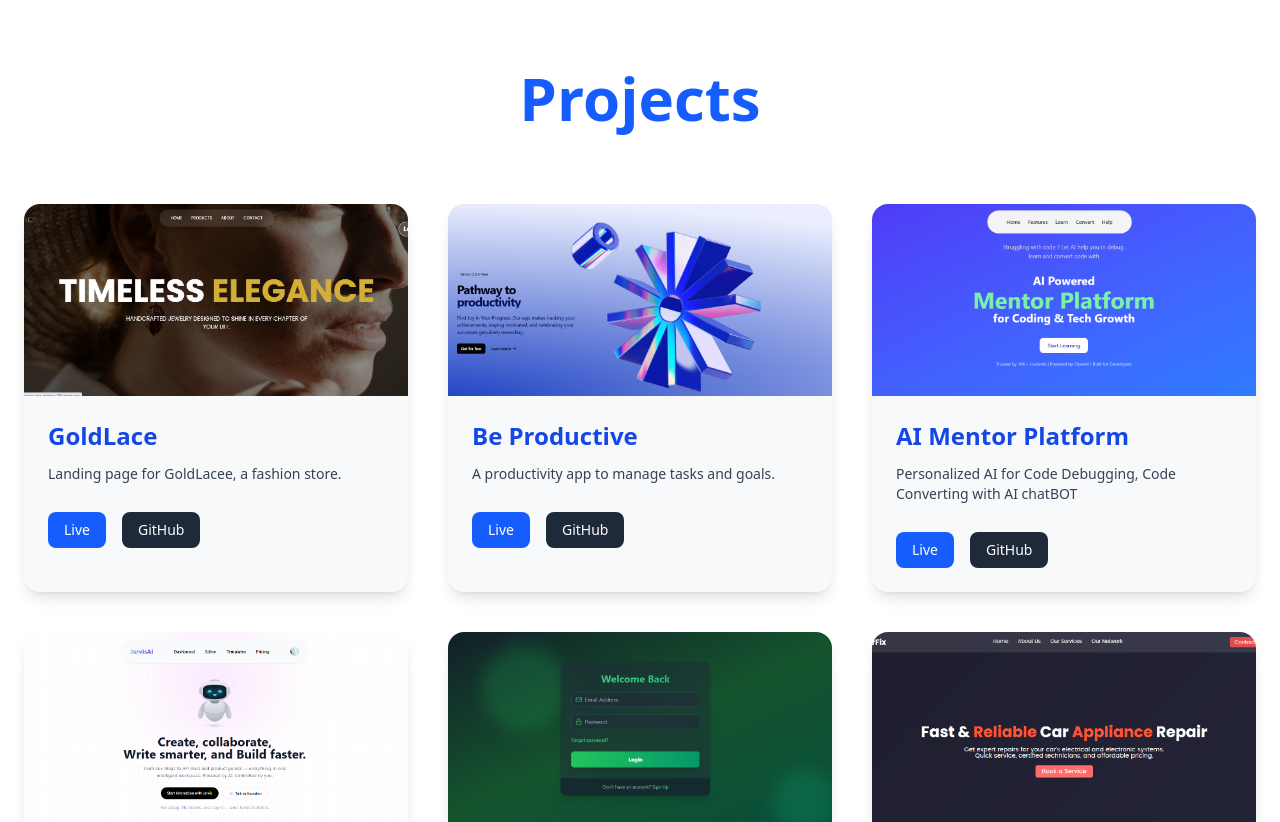
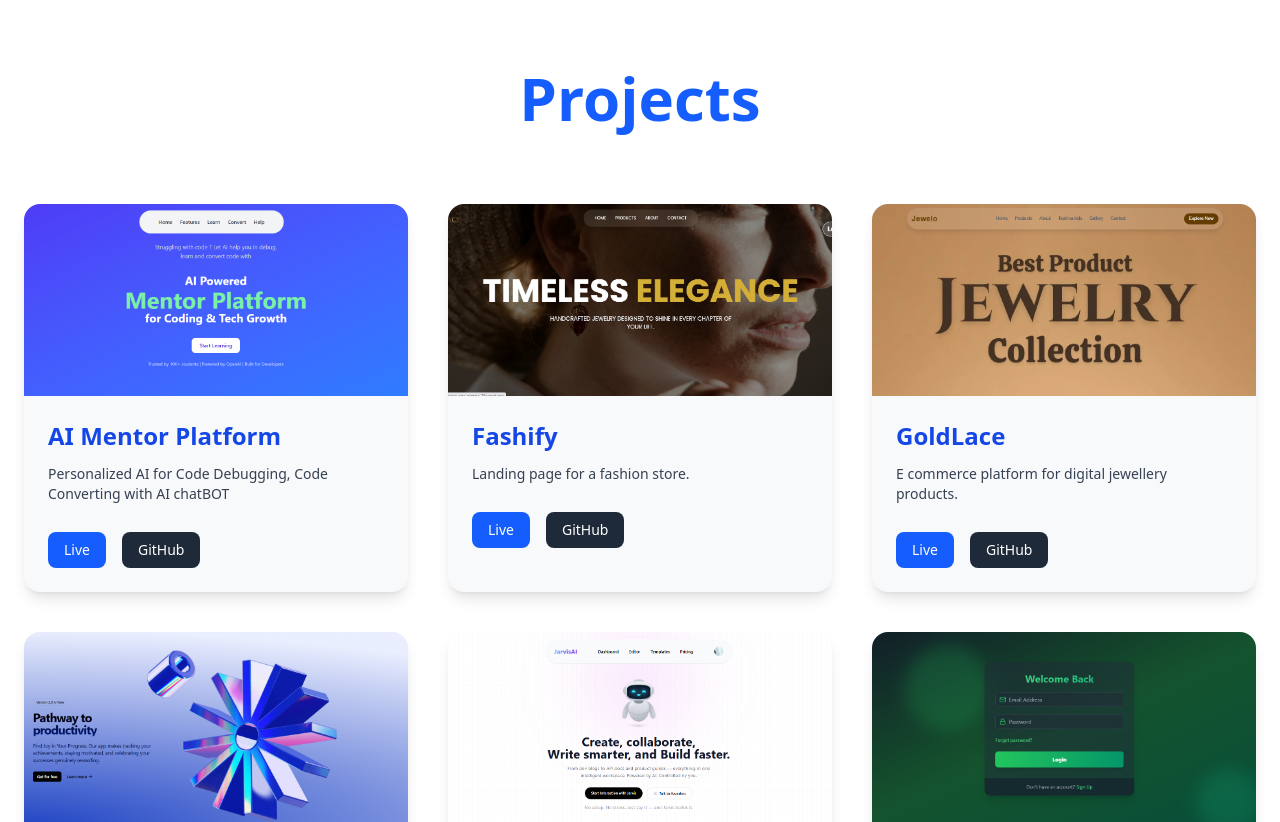
Before and after one commit to sandeep-senn/sandeep.portfolio, a Next.js app: page /projects in a window 1280 px wide. Shown: the top 822 px of the page. Built offline with nearby package versions, Linux system fonts and the light colour scheme.

Commit message:
new skills added

```diff
--- a/src/app/projects/page.tsx
+++ b/src/app/projects/page.tsx
@@ -2,11 +2,25 @@
 
 const projects = [
   {
+    title: "AI Mentor Platform",
+    description: "Personalized AI for Code Debugging, Code Converting with AI chatBOT",
+    image: "/Mentor.png",
+    link: "https://github.com/sandeep-senn/AI-Powered-Mentor-Platform",
+    live: "https://ai-powered-mentor-platform-bven.vercel.app/",
+  },
+  {
+    title: "Fashify",
+    description: "Landing page for a fashion store.",
+    image: "/gold.png",
+    link: "https://github.com/sandeep-senn/Fashify",
+    live: "https://e-commerce-sandeep-sen.vercel.app/",
+  },
+  {
     title: "GoldLace",
-    description: "Landing page for GoldLacee, a fashion store.",
-    image: "/gold.png",
-    link: "https://github.com/sandeep-senn/E---Commerce",
-    live: "https://e-commerce-one-gamma-79.vercel.app/",
+    description: "E commerce platform for digital jewellery products.",
+    image: "/GoldLace.png",
+    link: "https://github.com/sandeep-senn/GoldLace",
+    live: "https://gold-lace.vercel.app/",
   },
   {
     title: "Be Productive",
@@ -14,13 +28,6 @@ const projects = [
     image: "/prod.png",
     link: "https://github.com/sandeep-senn/Be-Productive",
     live: "https://be-productive-one.vercel.app/",
-  },
-  {
-    title: "AI Mentor Platform",
-    description: "Personalized AI for Code Debugging, Code Converting with AI chatBOT",
-    image: "/Mentor.png",
-    link: "https://github.com/sandeep-senn/AI-Powered-Mentor-Platform",
-    live: "https://ai-powered-mentor-platform-bven.vercel.app/",
   },
   {
     title: "Jarvis AI",
--- a/src/app/skills/page.tsx
+++ b/src/app/skills/page.tsx
@@ -16,6 +16,11 @@ import {
   SiNextdotjs,
   SiExpress,
   SiMysql,
+  SiTypescript,
+  SiVite,
+  SiPinterest,
+  SiRedux,
+  SiClerk
 } from "react-icons/si";
 
 const skills = [
@@ -23,17 +28,22 @@ const skills = [
   { icon: SiCss3, name: "CSS", color: "#264de4" },
   { icon: SiJavascript, name: "JavaScript", color: "#f0db4f" },
   { icon: SiReact, name: "React", color: "#61dbfb" },
+  { icon: SiTypescript, name: "TypeScript", color: "#00758F" },
   { icon: SiTailwindcss, name: "Tailwind", color: "#38bdf8" },
+  { icon: SiWordpress, name: "WordPress", color: "#21759b" },
   { icon: SiMongodb, name: "MongoDB", color: "#47A248" },
   { icon: SiNodedotjs, name: "Node.js", color: "#68A063" },
   { icon: SiFramer, name: "Framer", color: "#0055FF" },
+  { icon: SiMysql, name: "MySQL", color: "#00758F" },
+  { icon: SiClerk, name: "Clerk", color: "#00758F" },
   { icon: SiGithub, name: "GitHub", color: "#ffffff" },
   { icon: SiGit, name: "Git", color: "#F05032" },
   { icon: SiPostman, name: "Postman", color: "#FF6C37" },
-  { icon: SiWordpress, name: "WordPress", color: "#21759b" },
   { icon: SiNextdotjs, name: "Next.js", color: "#ffffff" },
   { icon: SiExpress, name: "Express", color: "#ffffff" },
-  { icon: SiMysql, name: "SQL", color: "#00758F" },
+  { icon: SiVite, name: "Vite", color: "#00758F" },
+  { icon: SiPinterest, name: "Pinterest", color: "#00758F" },
+  { icon: SiRedux, name: "Redux", color: "#00758F" },
 ];
 
 export default function Skills() {
```
Also changed, not shown: public/goldlace.png (added).
